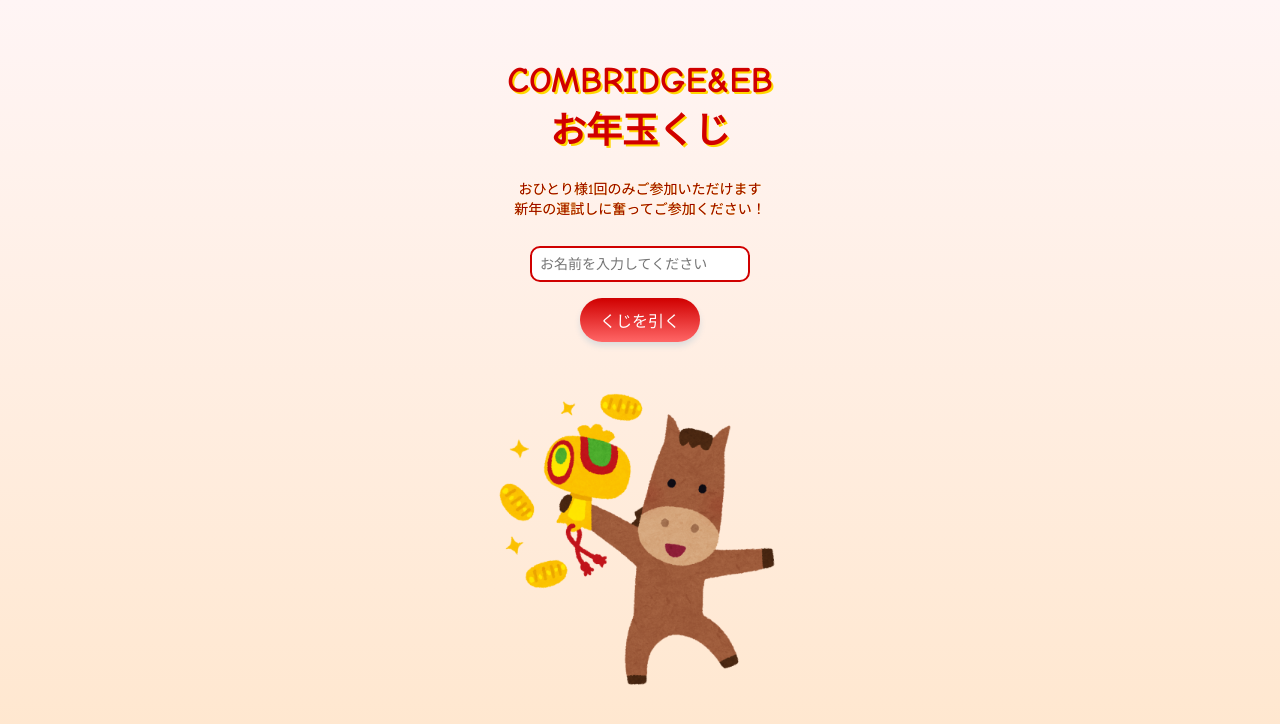
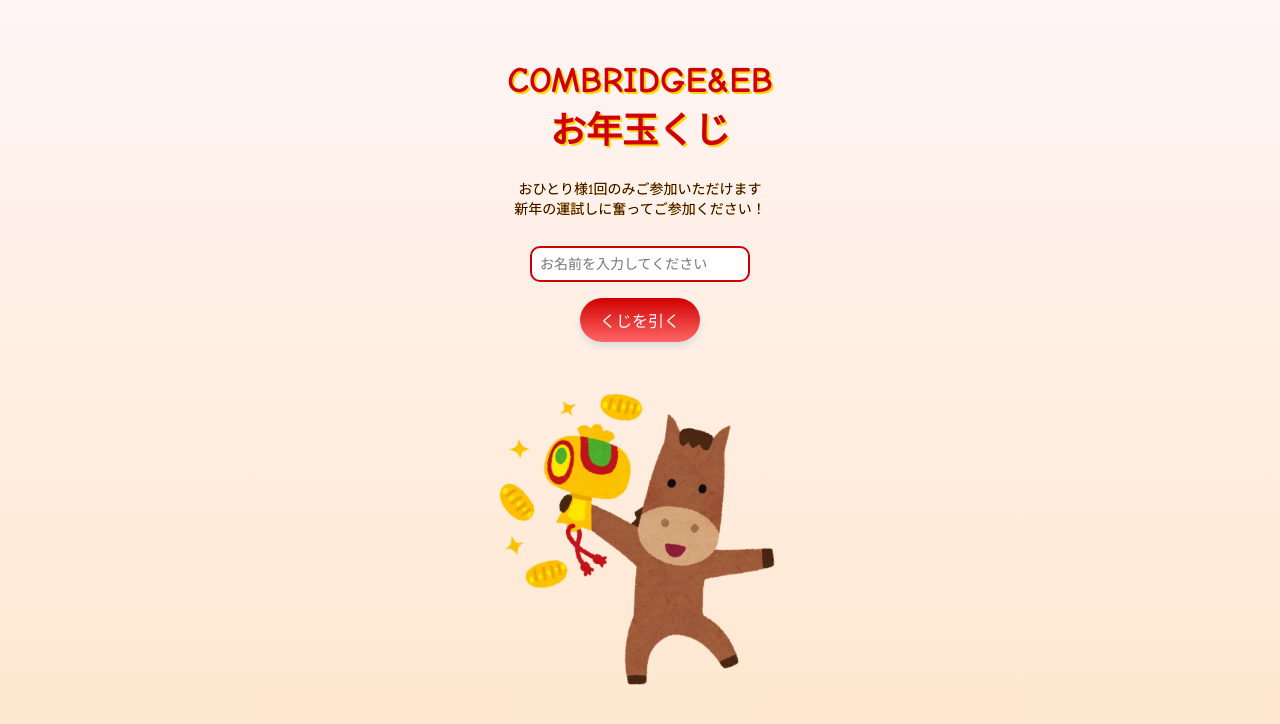
Before and after one commit to cbeb-otoshidama/test, a plain HTML site: page index.html in a window 1280 px wide. Drawn offline with Linux system fonts and the light colour scheme.

Commit message:
Update index.html

```diff
--- a/index.html
+++ b/index.html
@@ -30,8 +30,8 @@
 
     .notice {
       font-size: 14px;
-      color: #990000;
-      font-weight: 400;
+      color: #330000;
+      font-weight: 500;
       margin: 10px 0 20px;
       text-shadow: 0px 0px #ffd700;
     }
@@ -236,7 +236,7 @@
       button {
         font-size: 14px;
         padding: 8px 24px;
-        margin-top: 30px;
+        margin-top: 25px;
       }
     }
 
```
